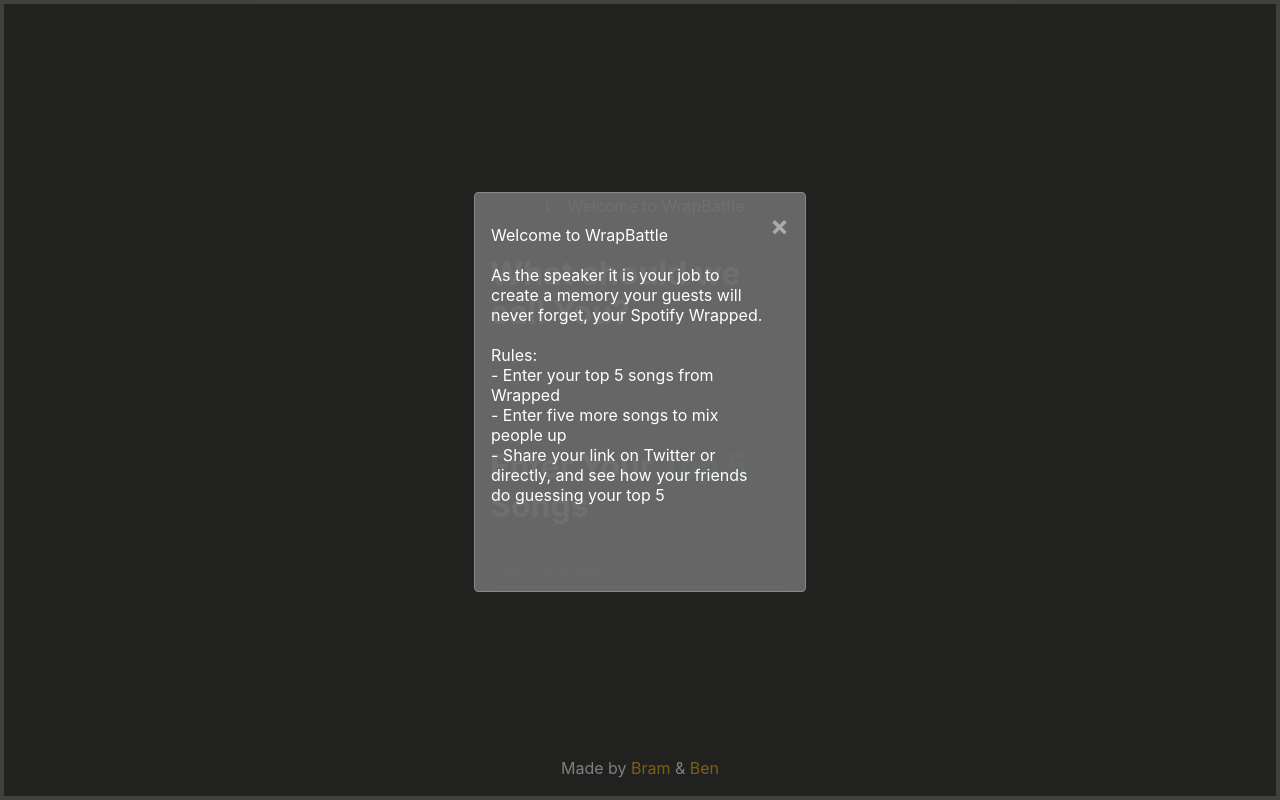
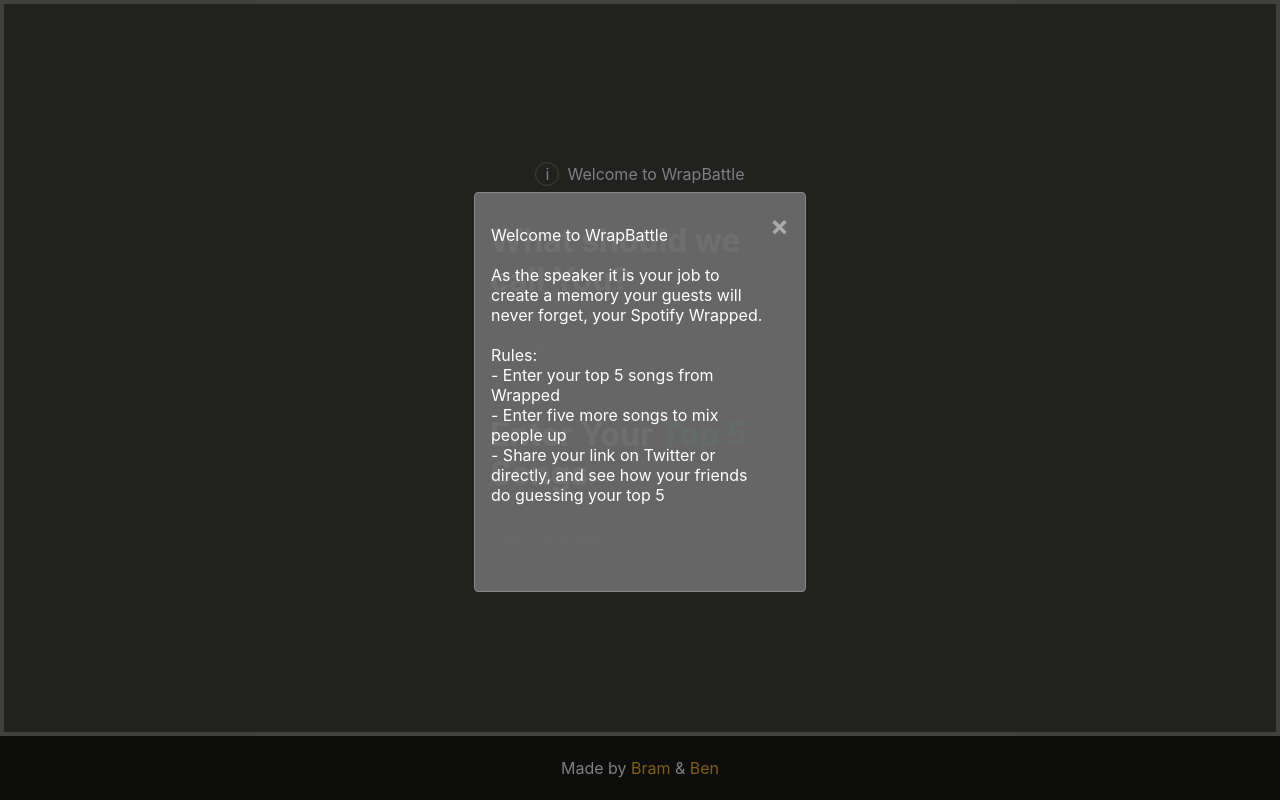
Before and after one commit to bramses/wrapbattle, a Next.js app: page / in a window 1280 px wide. Built offline with nearby package versions, Linux system fonts and the light colour scheme.

Commit message:
ajusting footer css

```diff
--- a/components/CenterContainer.js
+++ b/components/CenterContainer.js
@@ -4,9 +4,14 @@
   flash = false,
   noBorder = false,
   greyBorder = false,
+  homepage = false,
   children,
 }) => {
   let classNames = [styles.container]
+
+  if (homepage) {
+    classNames.push(styles.homepage)
+  }
 
   if (!noBorder) {
     if (greyBorder) {
--- a/pages/index.js
+++ b/pages/index.js
@@ -71,7 +71,8 @@
   )
 
   return (
-    <CenterContainer greyBorder>
+    <>
+      <CenterContainer greyBorder homepage>
         {modalOpen && (
           <Modal onClose={() => setModalOpen(false)}>
               <p>Welcome to WrapBattle<br /><br />
@@ -140,13 +141,17 @@
           </StyledButton>
         )}
 
+        <div style={{ width: '1px', height: '1px', marginBotton: '100px' }} />
+
+
+      </CenterContainer>
       <div className={styles.footer}>
         Made by&nbsp;
         <a className={styles.link} href="https://www.bramadams.dev/" target="_blank" rel="noreferrer">Bram</a>
         &nbsp;&&nbsp;
         <a className={styles.link} href="https://www.benzenker.me/" target="_blank" rel="noreferrer">Ben</a>
       </div>
-    </CenterContainer>
+    </>
   );
 };
 
--- a/styles/CenterContainer.module.css
+++ b/styles/CenterContainer.module.css
@@ -9,6 +9,10 @@
   padding-bottom: 24px;
   padding-left: var(--spacing);
   padding-right: var(--spacing);
+}
+
+.homepage {
+  min-Height: calc(100vh - 64px);
 }
 
 .border {
--- a/styles/SongSearch.module.css
+++ b/styles/SongSearch.module.css
@@ -117,7 +117,7 @@
 }
 
 .footer {
-  position: fixed;
+  /* position: fixed; */
   left: 0;
   bottom: 0;
   width: 100%;
@@ -127,6 +127,7 @@
   display: flex;
   align-items: center;
   justify-content: center;
+  background-color: var(--secondary-dark);
 }
 
 .link {
```
Lines whose indentation alone changed are shown as unchanged.
